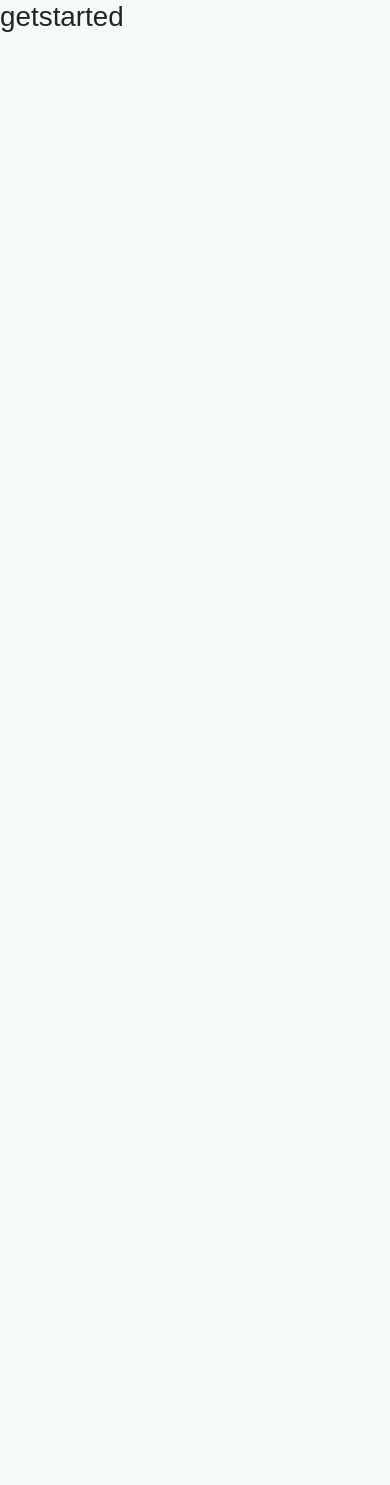
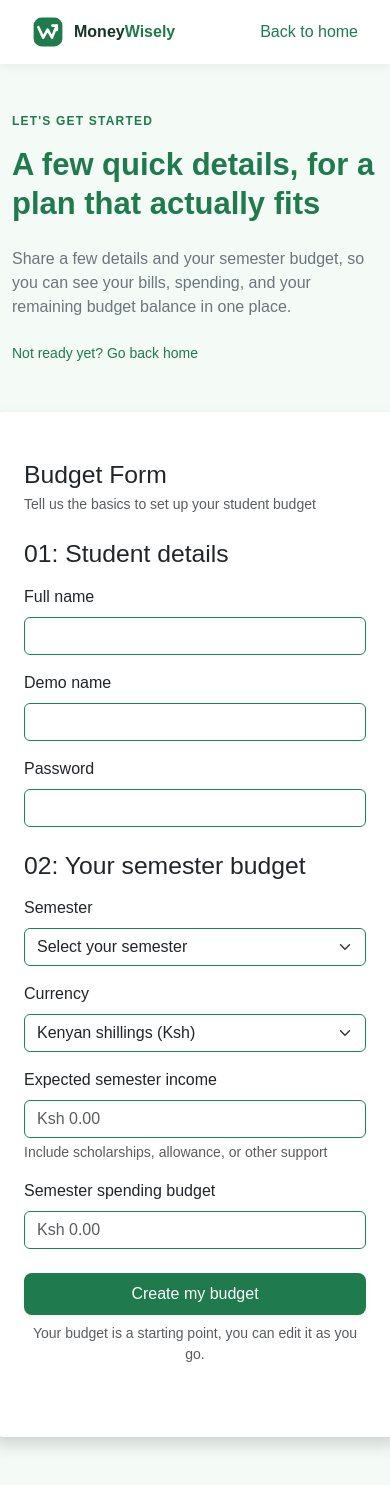
Before and after one commit to Myminiwrldsht/Student-Expense-Tracker-React-, a React (Vite) app: page /get-started in a window 390 px wide. Before the commit the page ends 844 px from the top, so only its background shows below. Built offline with nearby package versions, Linux system fonts and the light colour scheme.

Commit message:
feat: add getstarted page contents and submit form, installed and set up json server

```diff
--- /dev/null
+++ b/db.json
@@ -0,0 +1,72 @@
+{
+  "expenses": [
+    {
+      "description": "Bought some books",
+      "amount": 162,
+      "category": "Books",
+      "method": "M-PESA",
+      "date": "2026-10-20",
+      "id": "1"
+    },
+    {
+      "description": "Lunch",
+      "amount": 112,
+      "category": "Dining",
+      "method": "M-PESA",
+      "date": "2026-10-23",
+      "id": "2"
+    },
+    {
+      "description": "Paid school fees",
+      "amount": 10000,
+      "category": "Tuition",
+      "method": "Bank",
+      "date": "2026-10-23",
+      "id": "3"
+    },
+    {
+      "description": "Paid for a tech summit",
+      "amount": 2000,
+      "category": "Campus life",
+      "method": "M-PESA",
+      "date": "2026-10-23",
+      "id": "4"
+    }
+],
+
+"budgets": [
+  {
+    "id": "1",
+"demoName" : "Maya",
+"semester" : "Semester 1",
+"currency" : "KES",
+"income" : 50000,
+"spendingBudget" : 30000
+  }
+],
+
+"categories" : [
+  {
+    "id": "1",
+    "categoryName" : "Tuition",
+    "limit" : 20000
+  },
+  {
+    "id" : "2",
+    "categoryName": "Campus life",
+    "limit": 5000
+  },
+  {
+    "id" : "3",
+    "categoryName" : "Dining",
+    "limit" : 3000
+  },
+  {
+    "id" : "4",
+    "categoryName": "Books",
+    "limit" : 2000
+  }
+
+]
+
+}
--- a/package.json
+++ b/package.json
@@ -11,6 +11,7 @@
   },
   "dependencies": {
     "bootstrap": "^5.3.9",
+    "json-server": "^1.0.0-beta.15",
     "react": "^19.3.1",
     "react-dom": "^19.3.1",
     "react-router": "^8.5.1"
--- a/src/App.css
+++ b/src/App.css
@@ -92,3 +92,10 @@ button:hover{
 a {
   text-decoration: none;
 }
+
+.form-control:focus,
+.form-select:focus {
+  box-shadow: none !important;
+  outline: none !important;
+  border-color: var(--green) !important;
+}
--- a/src/pages/GetStarted.jsx
+++ b/src/pages/GetStarted.jsx
@@ -1,5 +1,183 @@
+import logo from '../assets/moneywisely-icon.svg';
+import {Link} from 'react-router';
+
+
 export default function GetStarted(){
-    return(
-        <h1>getstarted</h1>
-    )
+    return (
+      <>
+        <nav className="navbar">
+          <Link to="/">
+            <div className="logo-container">
+              <img
+                src={logo}
+                className="logo-img"
+                alt=""
+                style={{ height: "32px", width: "auto" }}
+              />
+              <div className="text-block">
+                <span className="logo-text">
+                  Money<span className="logo-accent">Wisely</span>
+                </span>
+              </div>
+            </div>
+          </Link>
+
+          <div className="nav-links">
+            <Link to="/">Back to home</Link>
+          </div>
+        </nav>
+
+        <section id="get-started" className="container py-5 ">
+          <div className="row align-items-start g-5">
+            <div className="col-lg-6">
+              <p
+                className="text-uppercase fw-semibold  mb-3 "
+                style={{
+                  fontSize: "12px",
+                  letterSpacing: "0.1em",
+                  color: "var(--green)",
+                }}
+              >
+                Let's get started
+              </p>
+              <h1
+                className="display-5 fw-bold  mb-4 lh-sm"
+                style={{ color: "var(--green)" }}
+              >
+                A few quick details, for a plan that actually fits
+              </h1>
+              <p
+                className="lead text-secondary fs-6 mb-4"
+                style={{ maxWidth: "460px" }}
+              >
+                Share a few details and your semester budget, so you can see
+                your bills, spending, and your remaining budget balance in one
+                place.
+              </p>
+
+              <Link
+                to="/"
+                className="nav-links small mt-3 mb-0"
+                style={{ color: "var(--green)" }}
+              >
+                Not ready yet? Go back home
+              </Link>
+            </div>
+
+
+            <div className="col-lg-6 bg-white rounded-4 shadow">
+              <div className="container py-5" style={{ maxWidth: "720px" }}>
+                <header className="mb-4">
+                  <h2 className="form-title mb-1">Budget Form</h2>
+                  <p className="text-muted small">
+                    Tell us the basics to set up your student budget
+                  </p>
+                </header>
+
+
+                <form>
+                  <section className="mb-4">
+                    <h2 className="section-title mb-3">01: Student details</h2>
+
+                    <div className="row g-3 mb-3">
+
+
+
+                            <div className="col-md-6">
+                              <label htmlFor="fullname" className="form-label">
+                                Full name
+                              </label>
+                              <input
+                                type="text"
+                                className="form-control border-success"
+                                id="fullname"
+                              />
+                            </div>
+
+                            <div className="col-md-6">
+                              <label htmlFor="demoname" className="form-label">
+                                Demo name
+                              </label>
+                              <input
+                                type="text"
+                                className="form-control border-success"
+                                id="demoname"
+                              />
+                            </div>
+                            </div>
+
+                          <div className="mb-3">
+                            <label
+                              htmlFor="exampleInputPassword1"
+                              className="form-label"
+                            >
+                              Password
+                            </label>
+                            <input
+                              type="password"
+                              className="form-control border-success"
+                              id="exampleInputPassword1"
+                            />
+                          </div>
+                  </section>
+
+                  <section className="mb-4">
+                    <h2 className="section-title mb-3">02: Your semester budget</h2>
+
+                    <div className="row g-3 mb-3">
+                      <div className="col-md-6">
+
+                        <label htmlFor="semester" className="form-label">
+                                Semester
+                              </label>
+                             <select className="form-select border-success" id="semester" defaultValue="">
+  <option value="" disabled>Select your semester</option>
+  <option value="1">Semester 1</option>
+  <option value="2">Semester 2</option>
+
+</select>
+                            </div>
+
+                            <div className="col-md-6">
+                                        <label htmlFor="currency" className="form-label">
+                                Currency
+                              </label>
+                             <select className="form-select border-success" id="currency" defaultValue="KES">
+
+  <option value="KES">Kenyan shillings (Ksh) </option>
+  <option value="USD">US Dollar ($) </option>
+
+</select>
+                            </div>
+
+                      </div>
+
+                      <div className="row g-3 mb-4">
+                        <div className="col-md-6">
+                          <label htmlFor="expectedIncome" className="form-label">
+                            Expected semester income
+                          </label>
+                          <input type="number" className="form-control border-success" id="expectedIncome" placeholder="Ksh 0.00"/>
+                          <div className="form-text">
+                            Include scholarships, allowance, or other support
+                          </div>
+                        </div>
+                        <div className="col-md-6">
+                          <label htmlFor="spendingBudget" className="form-label">Semester spending budget</label>
+                          <input type="number" className="form-control border-success" id="spendingBudget" placeholder="Ksh 0.00"/>
+                        </div>
+                      </div>
+                      <div className="d-grid">
+                        <button type="submit" className="btn text-white px-4 py-2 fw-medium rounded-3 shadow-sm" style={{backgroundColor: "var(--green)"}}>Create my budget</button>
+                      </div>
+                      <p className="text-muted text-center small mt-2 mb-0">Your budget is a starting point, you can edit it as you go.</p>
+
+                  </section>
+                </form>
+              </div>
+            </div>
+          </div>
+        </section>
+      </>
+    );
 }
--- a/src/sections/Hero.jsx
+++ b/src/sections/Hero.jsx
@@ -20,7 +20,7 @@ export default function Hero() {
                         <p className="text-muted small mt-3 mb-0">A simple plan, a little more peace of mind</p>
                     </div>
                 </div>
-                <img src={budgetPreview} alt="Semester budget dashboard preview" className="img-fluid rounded-4 shadow-sm" style={{maxWidth: "460px", padding: 0, border: "none"}}/>
+                <img src={budgetPreview} alt="Semester budget dashboard preview" className="img-fluid rounded-4 shadow" style={{maxWidth: "460px", padding: 0, border: "none"}}/>
             </div>
 
         </section>
--- a/src/sections/HowItWorks.jsx
+++ b/src/sections/HowItWorks.jsx
@@ -14,7 +14,7 @@ export default function HowItWorks(){
                     <div className="row g-4 g-lg-5 pt-2">
                         {steps.map((step)=>(
                             <div key={step.id} className="col-md-4">
-                                <div className="bg-white p-4 rounded-3 h-100">
+                                <div className="bg-white p-4 rounded-3 shadow h-100">
                                 <p className="fw-semibold mb-3" style={{fontSize: "13px", color:"var(--green)"}}>
                                     {step.id}
                                     </p>
```
Also changed, not shown: 1 other file (tests, documents, lock files or other folders).
